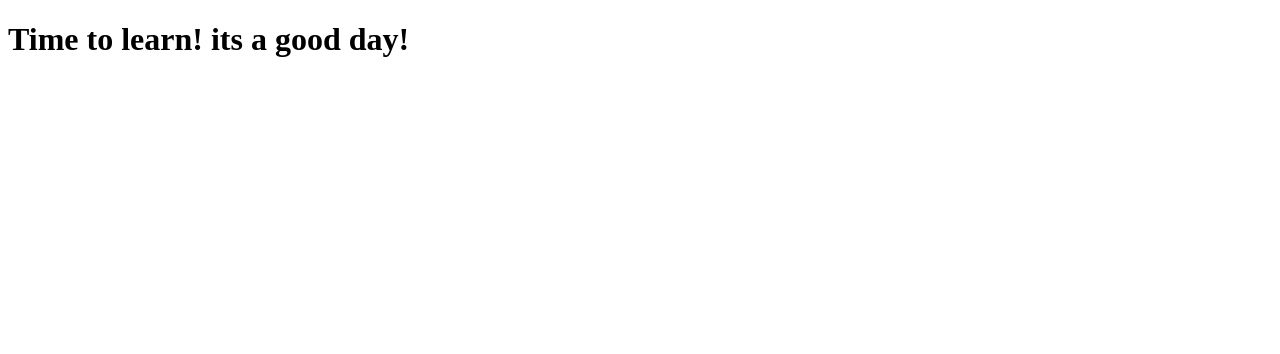
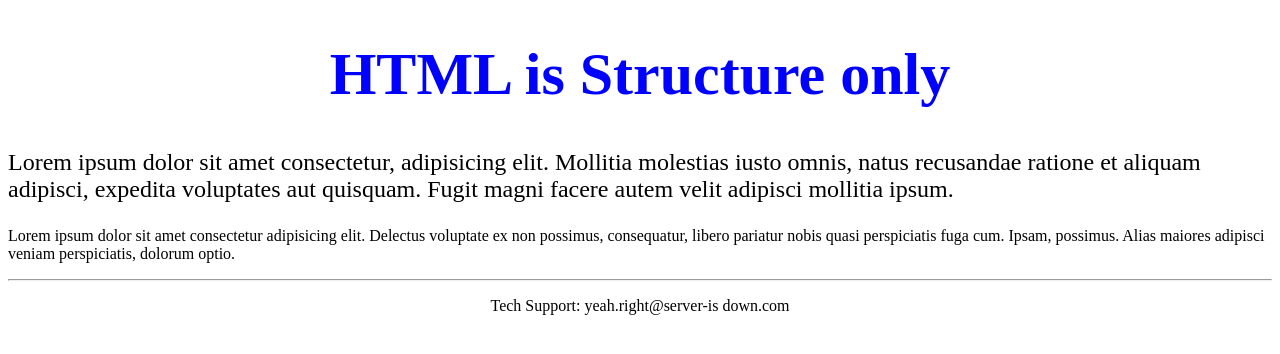
Before and after one commit to Bryanvx10/coursera_test, a plain HTML site: page site/index.html in a window 1280 px wide. Drawn offline with Linux system fonts and the light colour scheme.

Commit message:
Update index.html

```diff
--- a/site/index.html
+++ b/site/index.html
@@ -1,14 +1,19 @@
 <!DOCTYPE html>
 <html>
 <head>
-    <meta charset='utf-8'>
-    <meta http-equiv='X-UA-Compatible' content='IE=edge'>
-    <title>Hi coursera</title>
-    <meta name='viewport' content='width=device-width, initial-scale=1'>
-    <link rel='stylesheet' type='text/css' media='screen' href='main.css'>
-    <script src='main.js'></script>
+    <title>HTML IS STRUCTURE ONLY (After)!</title>
 </head>
 <body>
-    <h1>Time to learn! its a good day!</h1>
+    <h1 style="color: blue; font-size: 60px; text-align: center;">
+    HTML is Structure only</h1>
+    <p style="margin: 0 100px 0 100 px; font-size: 1.5em;">Lorem ipsum dolor sit amet consectetur, adipisicing elit. Mollitia molestias iusto omnis, natus recusandae ratione et aliquam adipisci, expedita voluptates aut quisquam. Fugit magni facere autem velit adipisci mollitia ipsum.</p>
+    <p>Lorem ipsum dolor sit amet consectetur adipisicing elit. Delectus voluptate ex non possimus, consequatur, libero pariatur nobis quasi perspiciatis fuga cum. Ipsam, possimus. Alias maiores adipisci veniam perspiciatis, dolorum optio.</p>
+    <footer>
+        <hr>
+        <p style="text-align: center;"
+        onclick="alert('EMAILING US IS USELESS');">
+        Tech Support: yeah.right@server-is down.com
+    </p>
+    </footer>
 </body>
 </html>
```
